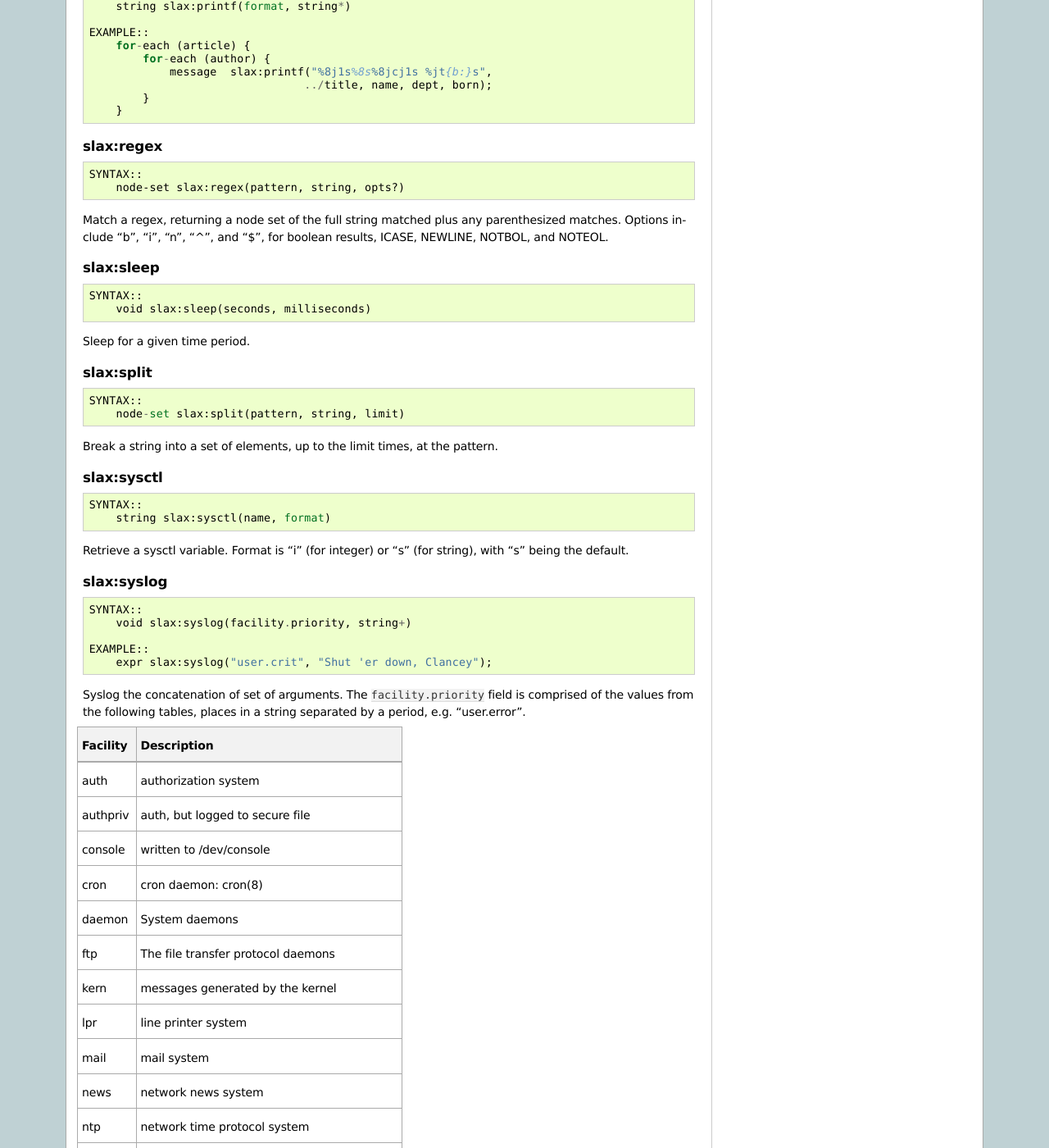
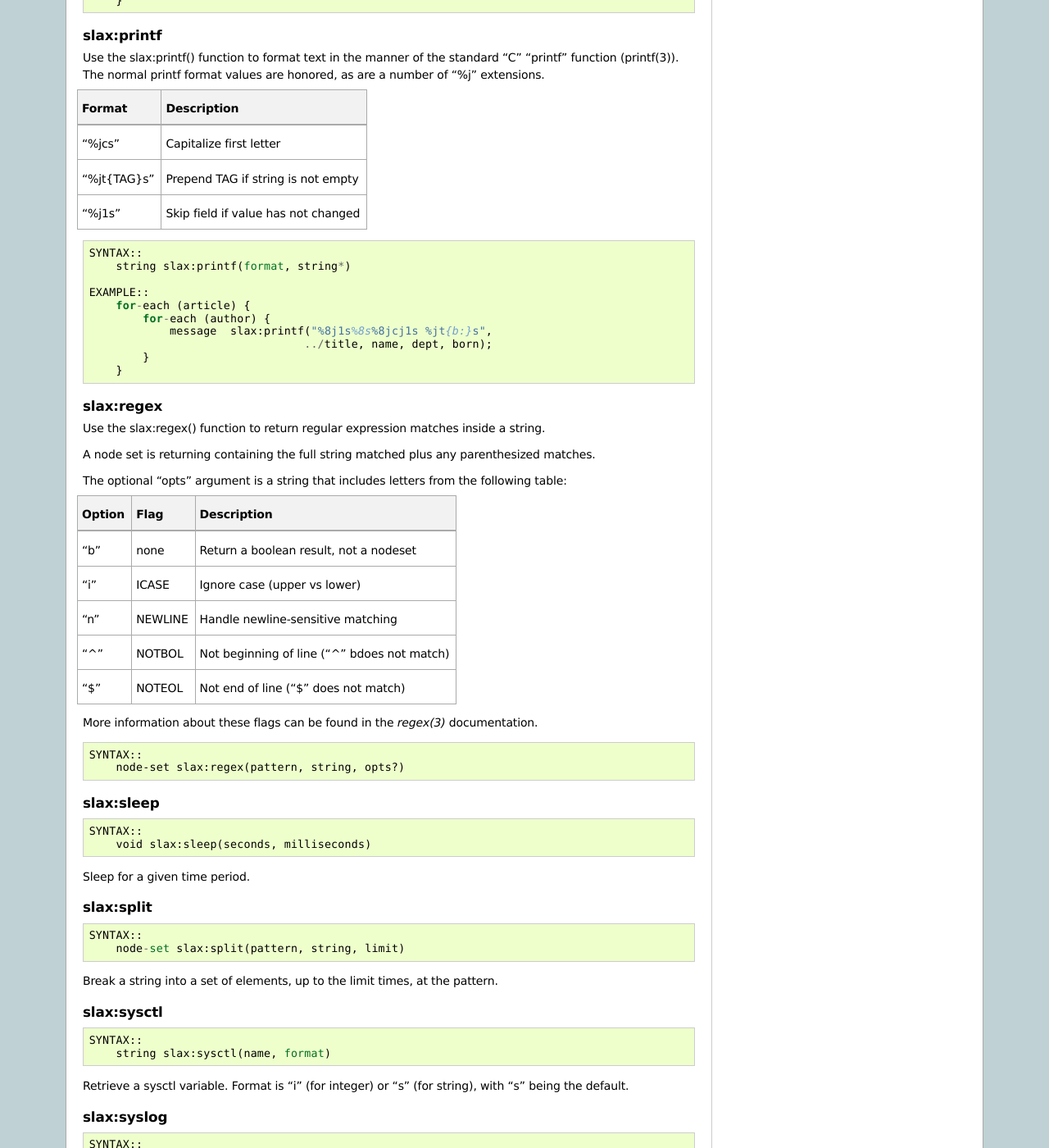
Before and after one commit to Juniper/libslax, a Sphinx documentation site: the page built from doc/functions.rst, in a window 1280 px wide and 1400 px high, scrolled down 3461 px. Shown: the whole window at 82% size. Built offline with Sphinx 7.4.7, drawn with Linux system fonts in a browser that asks for light colours; some of the changed text lies outside the part shown.

Commit message:
add some about slax:regex; document slax:get-host

```diff
--- a/doc/functions.rst
+++ b/doc/functions.rst
@@ -177,6 +177,30 @@ readline history keystrokes (Control-P and Control-N).
     EXAMPLE::
         var $response = slax:get-command("# ");
 
+
+slax:get-host
++++++++++++++
+
+Use the slax:get-host() function to return information about a DNS
+hostname or IP address (v4 or v6).
+
+::
+
+    SYNTAX::
+        string slax:get-host(hostname-or-address)
+
+    EXAMPLE::
+        var $response = slax:get-host("localhost");
+        var $response = slax:get-host("127.0.0.1");
+
+    RESULTS::
+        <host>
+            <hostname>localhost</hostname>
+            <alias>1.0.0.127.in-addr.arpa</alias>
+            <address-family>inet</address-family>
+            <address>127.0.0.1</address>
+        </host>
+
 slax:get-input
 ++++++++++++++
 
@@ -254,12 +278,33 @@ values are honored, as are a number of "%j" extensions.
 slax:regex
 ++++++++++
 
+Use the slax:regex() function to return regular expression matches
+inside a string.
+
+A node set is returning containing the full string matched plus any
+parenthesized matches.
+
+The optional "opts" argument is a string that includes letters from
+the following table:
+
+========= ========= =============================================
+ Option    Flag      Description
+========= ========= =============================================
+ "b"       none      Return a boolean result, not a nodeset
+ "i"       ICASE     Ignore case (upper vs lower)
+ "n"       NEWLINE   Handle newline-sensitive matching
+ "^"       NOTBOL    Not beginning of line ("^" bdoes not match)
+ "$"       NOTEOL    Not end of line ("$" does not match)
+========= ========= =============================================
+
+More information about these flags can be found in
+the :manpage:`regex(3)` documentation.
+
 ::
 
     SYNTAX::
         node-set slax:regex(pattern, string, opts?)
 
-Match a regex, returning a node set of the full string matched plus any parenthesized matches.  Options include "b", "i", "n", "^", and "$", for boolean results, ICASE, NEWLINE, NOTBOL, and NOTEOL.
 
 slax:sleep
 ++++++++++
```
